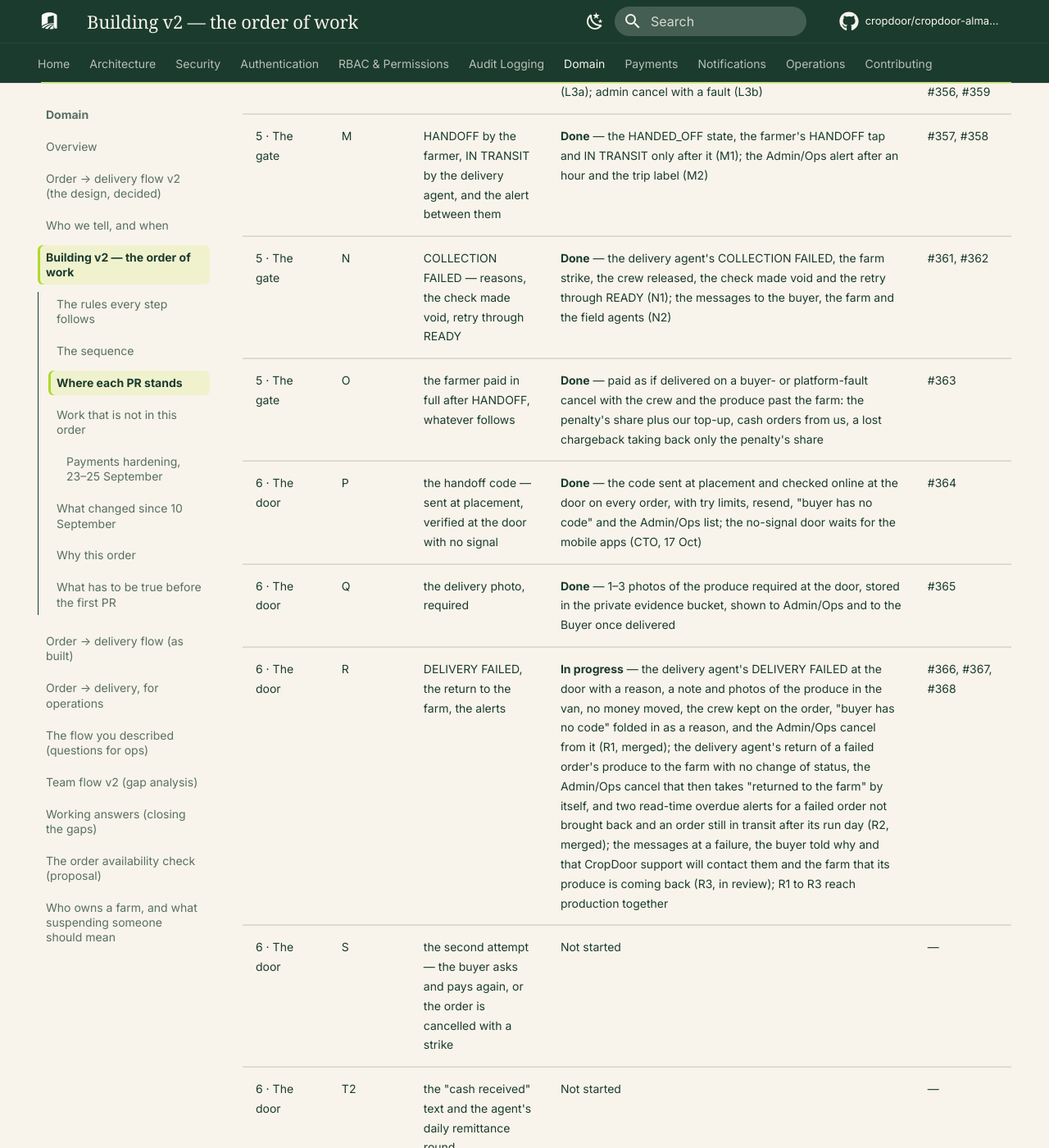
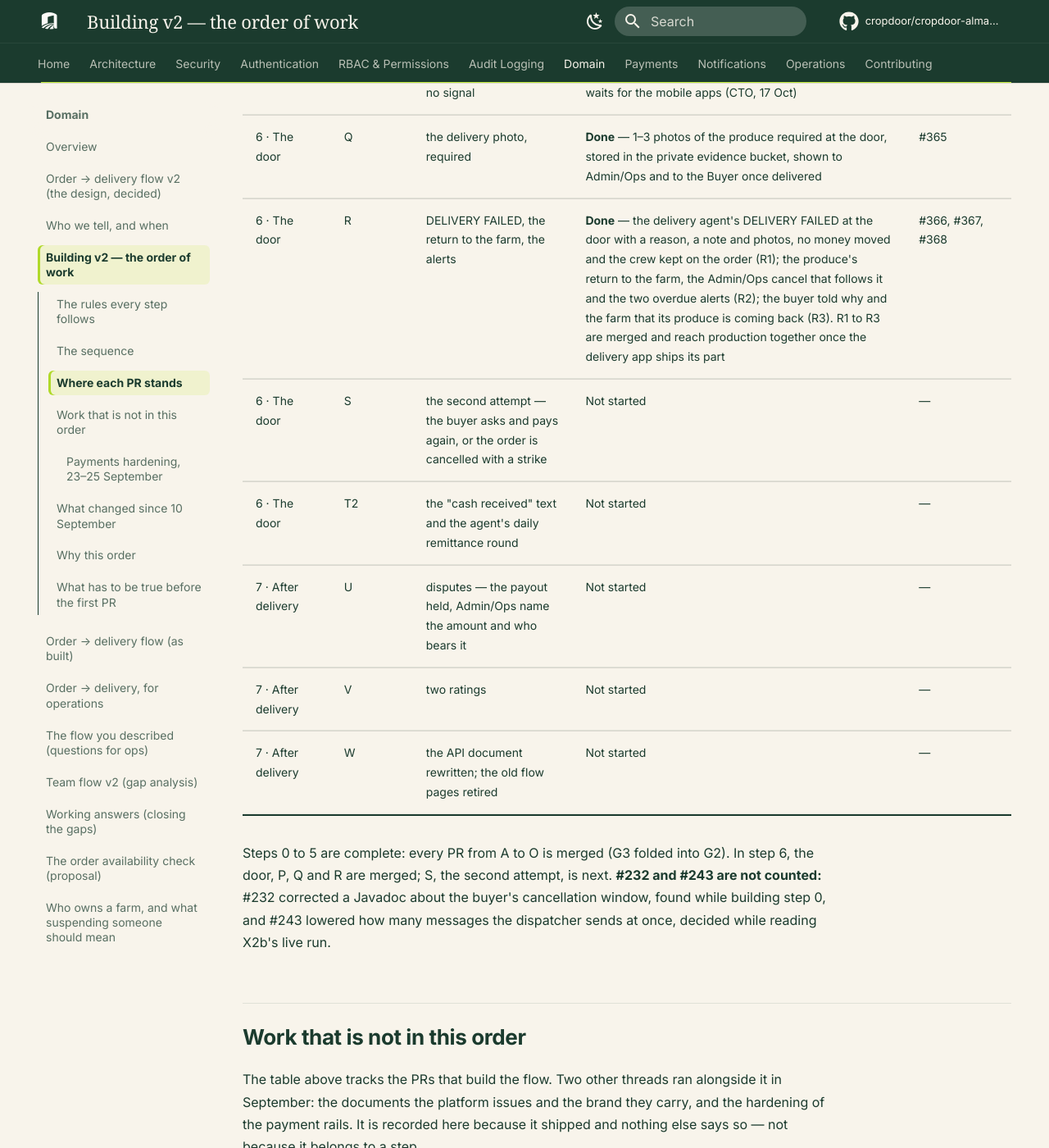
Before and after one commit to cropdoor/cropdoor-almanac, an MkDocs documentation site: the page built from docs/domain/order-delivery-flow-v2-build-order.md, in a window 1280 px wide and 1400 px high, scrolled down 8475 px. Shown: the whole window at 82% size. Built offline with MkDocs 1.6.1 and Material for MkDocs 9.7.7, drawn with Linux system fonts in a browser that asks for light colours; some web fonts are replaced; comment, search, counter and statistics services are not loaded; some of the changed text lies outside the part shown.

Commit message:
build order: R done (#366, #367, #368)

```diff
--- a/docs/domain/order-delivery-flow-v2-build-order.md
+++ b/docs/domain/order-delivery-flow-v2-build-order.md
@@ -78,14 +78,14 @@ The one place that says what is finished. A PR is **Done** only once it is merge
 | 5 · The gate | O | the farmer paid in full after HANDOFF, whatever follows | **Done** — paid as if delivered on a buyer- or platform-fault cancel with the crew and the produce past the farm: the penalty's share plus our top-up, cash orders from us, a lost chargeback taking back only the penalty's share | #363 |
 | 6 · The door | P | the handoff code — sent at placement, verified at the door with no signal | **Done** — the code sent at placement and checked online at the door on every order, with try limits, resend, "buyer has no code" and the Admin/Ops list; the no-signal door waits for the mobile apps (CTO, 17 Oct) | #364 |
 | 6 · The door | Q | the delivery photo, required | **Done** — 1–3 photos of the produce required at the door, stored in the private evidence bucket, shown to Admin/Ops and to the Buyer once delivered | #365 |
-| 6 · The door | R | DELIVERY FAILED, the return to the farm, the alerts | **In progress** — the delivery agent's DELIVERY FAILED at the door with a reason, a note and photos of the produce in the van, no money moved, the crew kept on the order, "buyer has no code" folded in as a reason, and the Admin/Ops cancel from it (R1, merged); the delivery agent's return of a failed order's produce to the farm with no change of status, the Admin/Ops cancel that then takes "returned to the farm" by itself, and two read-time overdue alerts for a failed order not brought back and an order still in transit after its run day (R2, merged); the messages at a failure, the buyer told why and that CropDoor support will contact them and the farm that its produce is coming back (R3, in review); R1 to R3 reach production together | #366, #367, #368 |
+| 6 · The door | R | DELIVERY FAILED, the return to the farm, the alerts | **Done** — the delivery agent's DELIVERY FAILED at the door with a reason, a note and photos, no money moved and the crew kept on the order (R1); the produce's return to the farm, the Admin/Ops cancel that follows it and the two overdue alerts (R2); the buyer told why and the farm that its produce is coming back (R3). R1 to R3 are merged and reach production together once the delivery app ships its part | #366, #367, #368 |
 | 6 · The door | S | the second attempt — the buyer asks and pays again, or the order is cancelled with a strike | Not started | — |
 | 6 · The door | T2 | the "cash received" text and the agent's daily remittance round | Not started | — |
 | 7 · After delivery | U | disputes — the payout held, Admin/Ops name the amount and who bears it | Not started | — |
 | 7 · After delivery | V | two ratings | Not started | — |
 | 7 · After delivery | W | the API document rewritten; the old flow pages retired | Not started | — |
 
-Steps 0 to 3 are complete: every PR from A to I is merged (G3 folded into G2), so the money rails every later step reads are in place. Step 4, the farm, is next and starts with J, the availability check. **#232 and #243 are not counted:** #232 corrected a Javadoc about the buyer's cancellation window, found while building step 0, and #243 lowered how many messages the dispatcher sends at once, decided while reading X2b's live run.
+Steps 0 to 5 are complete: every PR from A to O is merged (G3 folded into G2). In step 6, the door, P, Q and R are merged; S, the second attempt, is next. **#232 and #243 are not counted:** #232 corrected a Javadoc about the buyer's cancellation window, found while building step 0, and #243 lowered how many messages the dispatcher sends at once, decided while reading X2b's live run.
 
 ## Work that is not in this order
 
```
